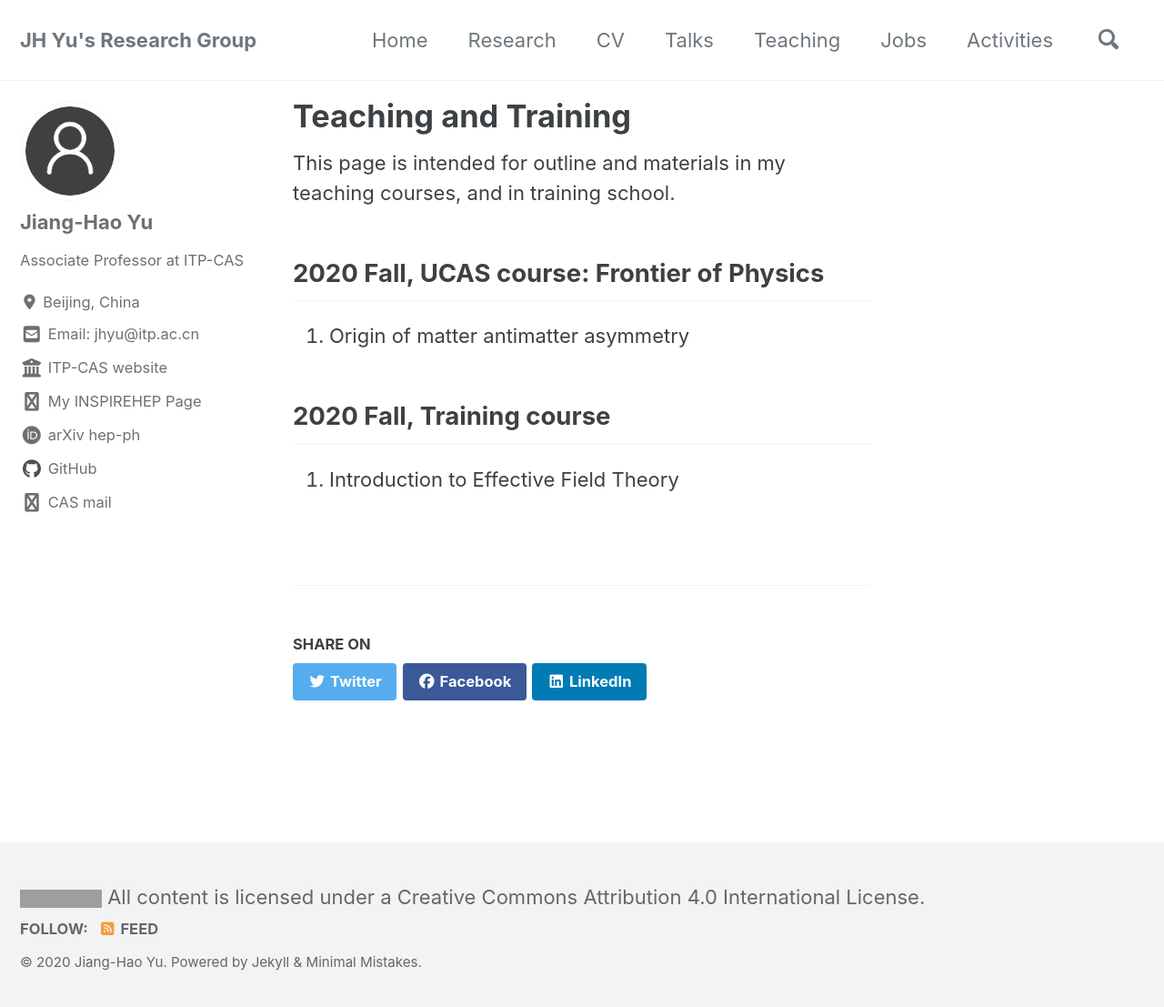
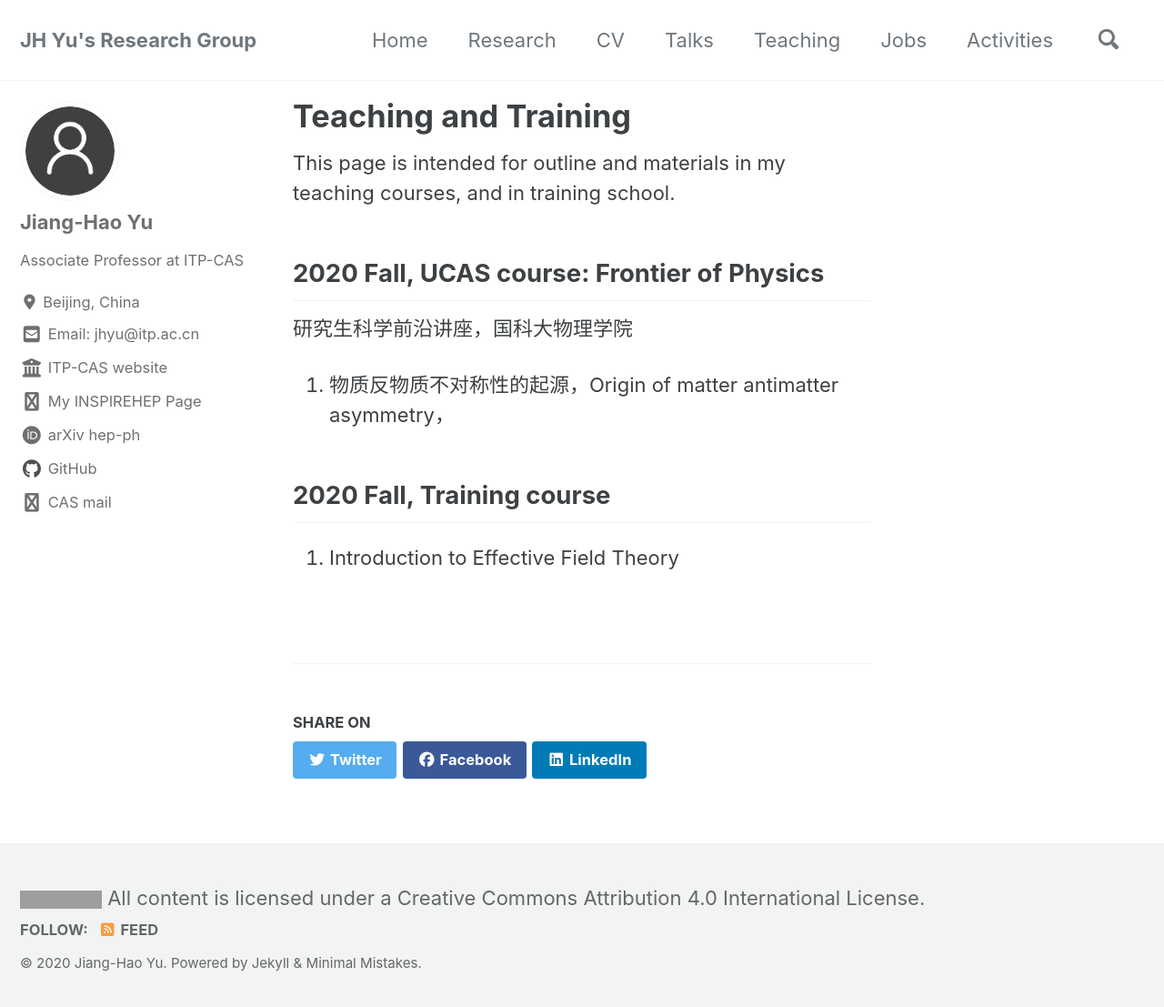
Before and after one commit to jhyu-itp/jhyu-itp.github.io, a Jekyll site: the page built from _pages/software.md, in a window 1280 px wide and 1114 px high. Shown: the top 1107 px of the window at 91% size. Built offline with Jekyll 4.4.1, drawn with Linux system fonts in a browser that asks for light colours; cached includes are drawn as plain includes; nearby versions of some CDN libraries; a style sheet for code colours, icons or effects is not loaded; grey boxes are pictures that could not be loaded.

Commit message:
Update software.md

```diff
--- a/_pages/software.md
+++ b/_pages/software.md
@@ -9,7 +9,9 @@ This page is intended for outline and materials in my teaching courses, and in t
 
 ## 2020 Fall, UCAS course: Frontier of Physics
 
-1. Origin of matter antimatter asymmetry
+研究生科学前沿讲座，国科大物理学院
+
+1. 物质反物质不对称性的起源，Origin of matter antimatter asymmetry，
 
 ## 2020 Fall, Training course
 
```
